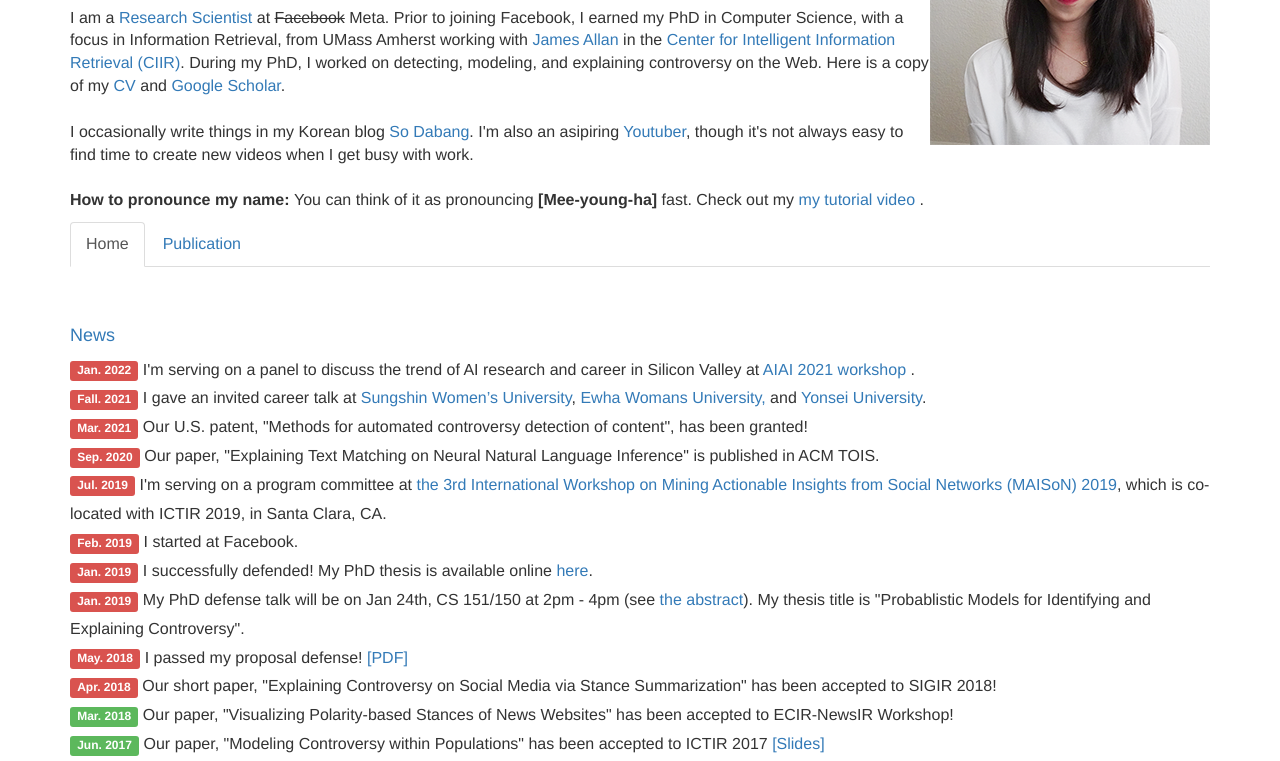
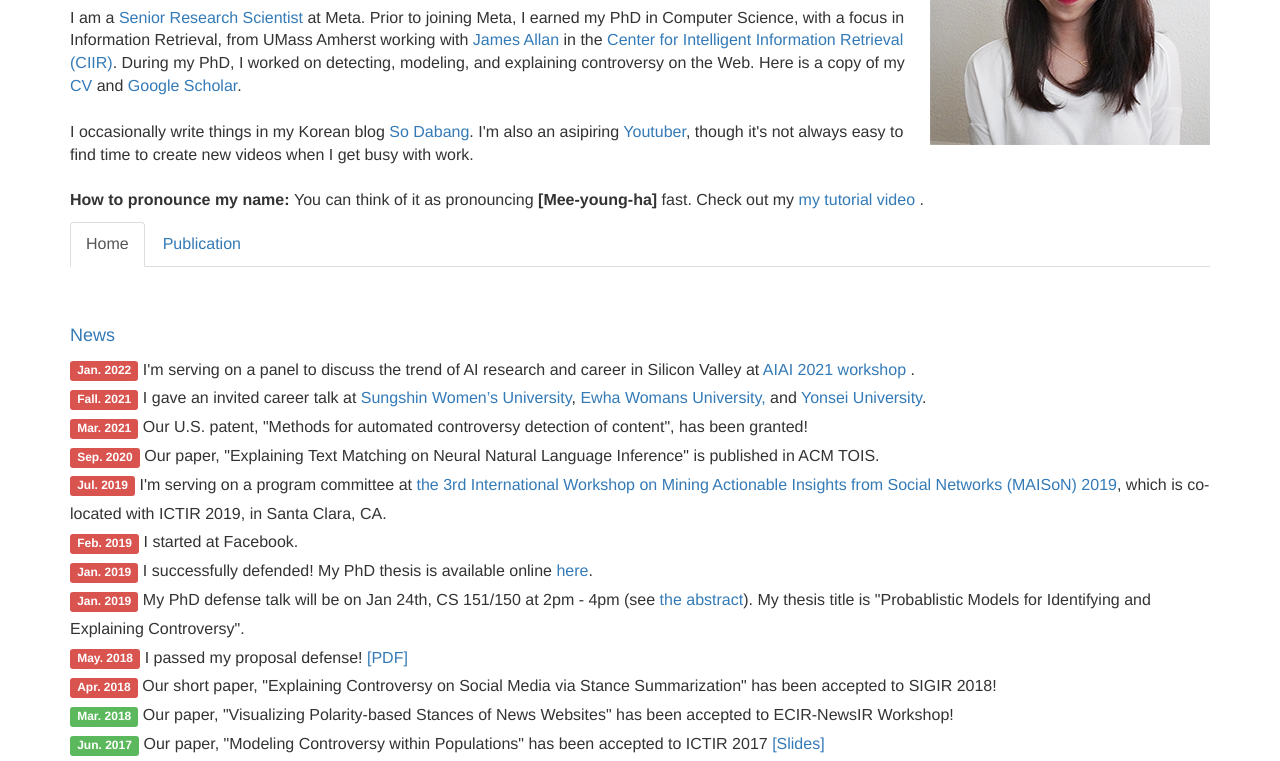
Before and after one commit to mhjang/mhjang.github.io, a plain HTML site: page index.html in a window 1280 px wide. Shown: the part 287-1048 px from the top of the page. Drawn offline with Linux system fonts and the light colour scheme; grey boxes are pictures that could not be loaded; files whose address does not match are found by name.

Commit message:
Add files via upload
update

```diff
--- a/index.html
+++ b/index.html
@@ -25,7 +25,7 @@
             <!-- <img src="images/internet_of_things.png" width="290" class="text-right pull-right"> -->
             <h1 class="text-left text-primary">Myungha Jang</h1>
 <img src="./profile2.png" class="pull-right" width=280 height=312>
-    <address style="display: block;"> <br><b>Ph.D., Research Scientist at <strike>Facebook</strike> Meta </b>
+    <address style="display: block;"> <br><b>Ph.D., Research Scientist at Meta </b>
 
 <script>
   (function(i,s,o,g,r,a,m){i['GoogleAnalyticsObject']=r;i[r]=i[r]||function(){
@@ -51,7 +51,7 @@
 <p style="display: block;">
     <h4 class="text-left text-primary" style="display: block;">Biography</h4>
 
-    I am a <a href="https://research.fb.com/people/jang-myungha">Research Scientist</a> at <strike>Facebook</strike> Meta. Prior to joining Facebook, I earned my PhD in Computer Science, with a focus in Information Retrieval, from UMass Amherst working with <a href="https://ciir.cs.umass.edu/~allan">James Allan </a> in the <a href="https://ciir.cs.umass.edu/">Center for Intelligent Information Retrieval (CIIR)</a>.
+    I am a <a href="https://research.fb.com/people/jang-myungha">Senior Research Scientist</a> at Meta. Prior to joining Meta, I earned my PhD in Computer Science, with a focus in Information Retrieval, from UMass Amherst working with <a href="https://ciir.cs.umass.edu/~allan">James Allan </a> in the <a href="https://ciir.cs.umass.edu/">Center for Intelligent Information Retrieval (CIIR)</a>.
 
 During my PhD, I worked on detecting, modeling, and explaining controversy on the Web. Here is a copy of my <a href ="http://people.cs.umass.edu/~mhjang/CV.pdf">CV</a> and <a href="https://scholar.google.com/citations?user=gC2AOTQAAAAJ&hl=en">Google Scholar</a>.
 
```
